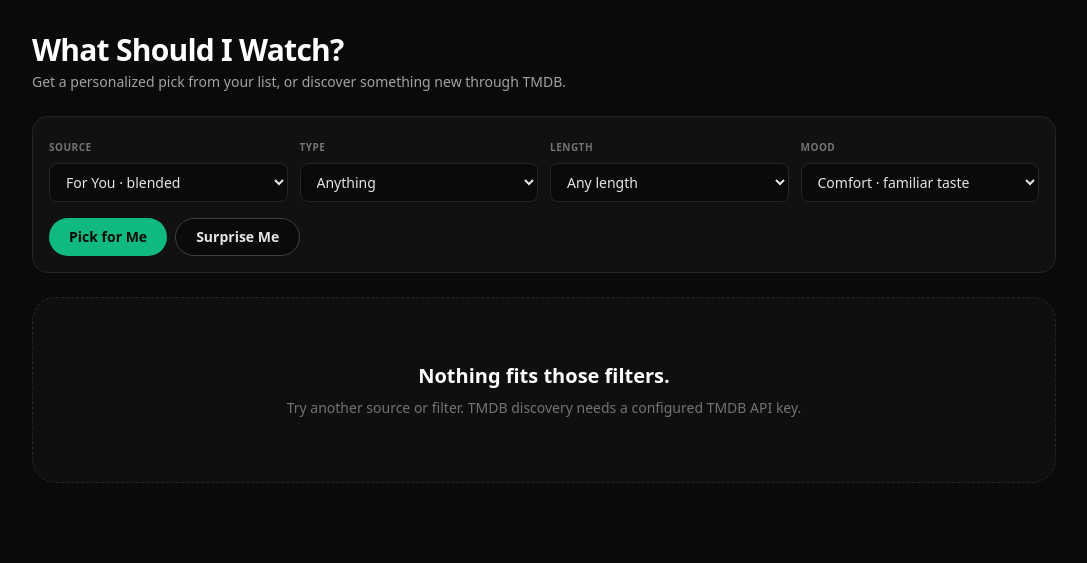
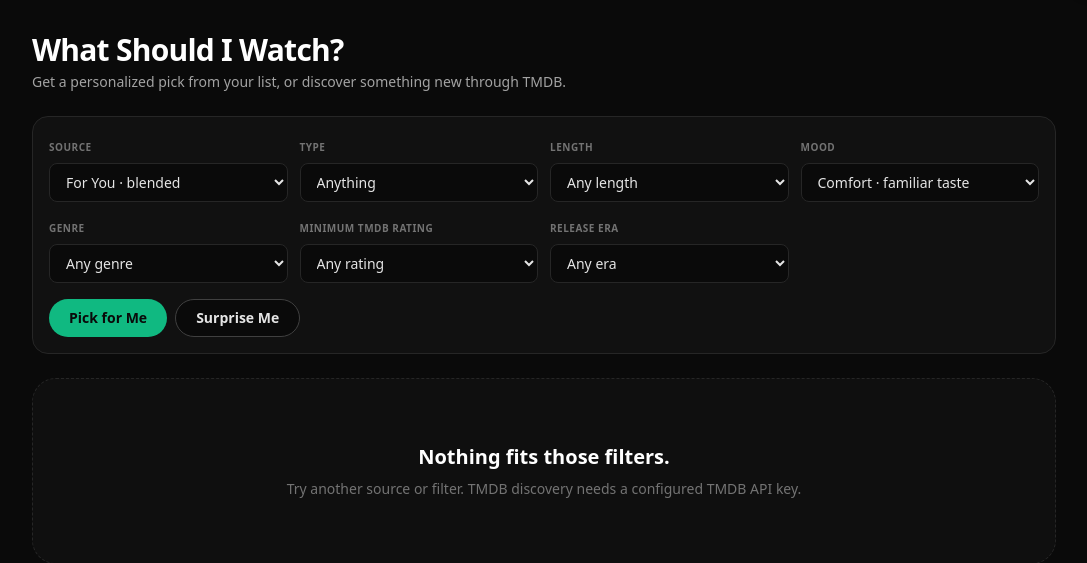
Before and after one commit to linuxguy421/devdb, a Python web app: template app/templates/what_to_watch.html in a window 1280 px wide. Shown: the part 65-628 px from the top of the page, without its empty margins (96-1183 px from the left). Run offline with Jinja, Linux system fonts and the light colour scheme; the template is opened without the code that fills it, so the values that code supplies are empty; some libraries are stand-ins or nearby versions.

Commit message:
feat: add richer What Should I Watch filters

```diff
--- a/app/templates/what_to_watch.html
+++ b/app/templates/what_to_watch.html
@@ -17,6 +17,7 @@
                     <option value="for_you" {% if filters.source == 'for_you' %}selected{% endif %}>For You · blended</option>
                     <option value="my_list" {% if filters.source == 'my_list' %}selected{% endif %}>My Want to Watch</option>
                     <option value="discover" {% if filters.source == 'discover' %}selected{% endif %}>Discover on TMDB</option>
+                    <option value="buddies" {% if filters.source == 'buddies' %}selected{% endif %}>From Buddies</option>
                 </select>
             </label>
 
@@ -46,6 +47,30 @@
                     <option value="new" {% if filters.mood == 'new' %}selected{% endif %}>Something New</option>
                 </select>
             </label>
+            <label class="space-y-1.5">
+                <span class="text-[10px] font-semibold uppercase tracking-wider text-neutral-500">Genre</span>
+                <select name="genre" class="w-full rounded-lg border border-neutral-800 bg-neutral-950 px-3 py-2 text-sm text-neutral-200">
+                    {% for value, label in [('any', 'Any genre'), ('Action', 'Action'), ('Adventure', 'Adventure'), ('Animation', 'Animation'), ('Comedy', 'Comedy'), ('Crime', 'Crime'), ('Documentary', 'Documentary'), ('Drama', 'Drama'), ('Family', 'Family'), ('Fantasy', 'Fantasy'), ('History', 'History'), ('Horror', 'Horror'), ('Mystery', 'Mystery'), ('Romance', 'Romance'), ('Science Fiction', 'Science Fiction'), ('Thriller', 'Thriller'), ('Western', 'Western'), ('Action & Adventure', 'Action & Adventure'), ('Kids', 'Kids'), ('Sci-Fi & Fantasy', 'Sci-Fi & Fantasy')] %}
+                    <option value="{{ value }}" {% if filters.genre == value %}selected{% endif %}>{{ label }}</option>
+                    {% endfor %}
+                </select>
+            </label>
+            <label class="space-y-1.5">
+                <span class="text-[10px] font-semibold uppercase tracking-wider text-neutral-500">Minimum TMDB rating</span>
+                <select name="min_rating" class="w-full rounded-lg border border-neutral-800 bg-neutral-950 px-3 py-2 text-sm text-neutral-200">
+                    {% for value, label in [('0', 'Any rating'), ('5', '5+'), ('6', '6+'), ('7', '7+'), ('8', '8+')] %}
+                    <option value="{{ value }}" {% if filters.min_rating|string == value %}selected{% endif %}>{{ label }}</option>
+                    {% endfor %}
+                </select>
+            </label>
+            <label class="space-y-1.5">
+                <span class="text-[10px] font-semibold uppercase tracking-wider text-neutral-500">Release era</span>
+                <select name="year_filter" class="w-full rounded-lg border border-neutral-800 bg-neutral-950 px-3 py-2 text-sm text-neutral-200">
+                    {% for value, label in [('any', 'Any era'), ('decade_2020s', '2020s'), ('decade_2010s', '2010s'), ('decade_2000s', '2000s'), ('decade_1990s', '1990s'), ('decade_1980s', '1980s'), ('decade_1970s', '1970s'), ('decade_1960s', '1960s'), ('decade_1950s', '1950s')] %}
+                    <option value="{{ value }}" {% if filters.year_filter == value %}selected{% endif %}>{{ label }}</option>
+                    {% endfor %}
+                </select>
+            </label>
         </div>
 
         <div class="flex flex-wrap gap-2 mt-4">
@@ -70,7 +95,7 @@
             </div>
 
             <div class="p-6 md:p-8 flex flex-col justify-center">
-                <div class="text-[10px] font-semibold uppercase tracking-wider text-emerald-400">DevDB's Pick · {{ 'TMDB Discovery' if pick.source == 'tmdb_discovery' else 'Your Want to Watch List' }}</div>
+                <div class="text-[10px] font-semibold uppercase tracking-wider text-emerald-400">DevDB's Pick · {{ 'TMDB Discovery' if pick.source == 'tmdb_discovery' else ('Buddy Recommendation' if pick.source == 'buddies' else 'Your Want to Watch List') }}</div>
                 <h2 class="text-3xl font-bold text-white mt-2">{{ pick.media.title }}</h2>
 
                 <div class="flex flex-wrap gap-2 mt-3 text-xs text-neutral-400">
@@ -110,6 +135,9 @@
                         <input type="hidden" name="length" value="{{ filters.length }}">
                         <input type="hidden" name="mood" value="{{ filters.mood }}">
                         <input type="hidden" name="source" value="{{ filters.source }}">
+                        <input type="hidden" name="genre" value="{{ filters.genre }}">
+                        <input type="hidden" name="min_rating" value="{{ filters.min_rating }}">
+                        <input type="hidden" name="year_filter" value="{{ filters.year_filter }}">
                         {% if pick.entry %}
                             <input type="hidden" name="exclude" value="{{ pick.entry.id }}">
                         {% else %}
```
